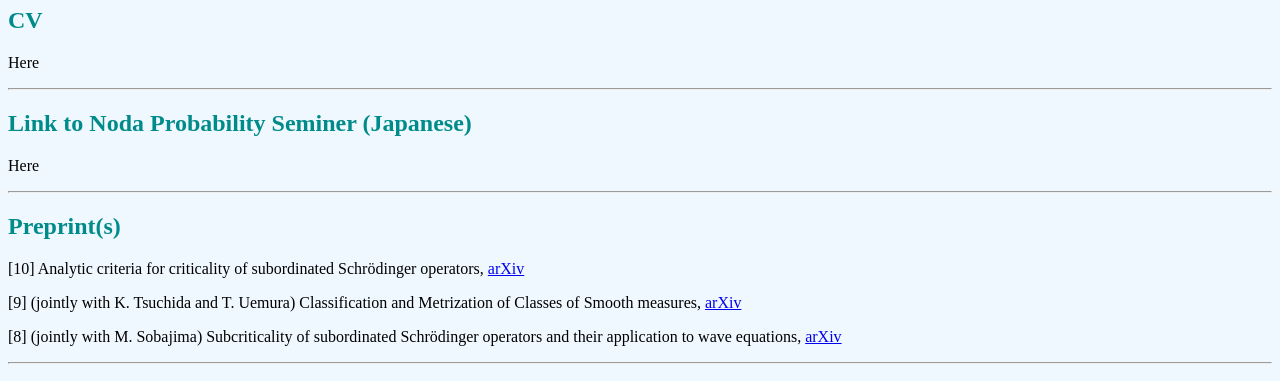
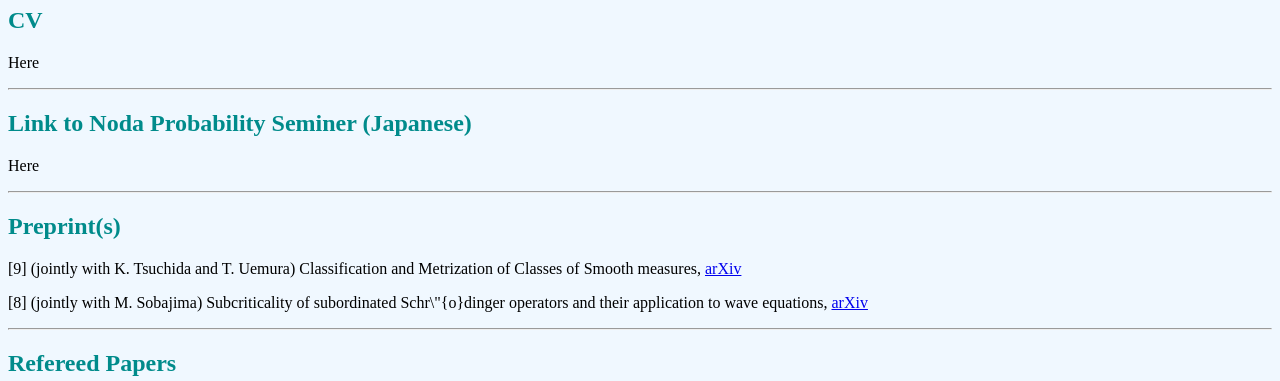
Before and after one commit to ooitaku/ooitaku.github.io, a plain HTML site: page index.html in a window 1280 px wide. Shown: the part 419-800 px from the top of the page. Drawn offline with Linux system fonts and the light colour scheme.

Commit message:
Add files via upload

```diff
--- a/index.html
+++ b/index.html
@@ -49,9 +49,8 @@
 <hr>
 
 	<h2><font color="darkcyan">Preprint(s)</font></h2>
-			<p>[10] Analytic criteria for criticality of subordinated Schrödinger operators, <a href="https://arxiv.org/abs/2611.10614" style="text-decoration: underline">arXiv</a>
 		<p>[9] (jointly with <a href="https://www.nda.ac.jp/cc/math/staff.html" style = "color:inherit"> K. Tsuchida</a> and <a href="http://stoc-proc.com/people/uemura/index.htm" style = "color:inherit"> T. Uemura</a>) Classification and Metrization of Classes of Smooth measures, <a href="https://arxiv.org/abs/2605.05864" style="text-decoration: underline">arXiv</a>
-	<p>[8] (jointly with <a href="https://www.tus.ac.jp/ridai/doc/ji/RIJIA01Detail.php?act=&kin=ken&diu=5923" style = "color:inherit"> M. Sobajima</a>) Subcriticality of subordinated Schrödinger operators and their application to wave equations, <a href="https://arxiv.org/abs/2604.07845" style="text-decoration: underline">arXiv</a> </p>
+	<p>[8] (jointly with <a href="https://www.tus.ac.jp/ridai/doc/ji/RIJIA01Detail.php?act=&kin=ken&diu=5923" style = "color:inherit"> M. Sobajima</a>) Subcriticality of subordinated Schr\"{o}dinger operators and their application to wave equations, <a href="https://arxiv.org/abs/2604.07845" style="text-decoration: underline">arXiv</a> </p>
 
 
 <hr>
@@ -100,6 +99,7 @@ and Related Topics</a>, RIMS, Kyoto University, September 30, 2025.</p>
 
 
 	<h3><font color="darkcyan">Domestic Conferences</font> </h3>
+		<p>[31] Subcriticality of subordinated Schr\"{o}dinger operators and their application to wave equations,  <a href="https://sites.google.com/view/markov2026/" style = "color:inherit">マルコフ過程とその周辺</a>, 恩寵林記念館, November 20, 2026.</p>
 		<p>[30] Subcriticality of subordinated Schr\"{o}dinger operators and their application to wave equations,  <a href="https://www.math.kyoto-u.ac.jp/ja/event/seminar/6084" style = "color:inherit">関西確率論セミナー</a>, 京都大学, October 23, 2026.</p>
 		<p>[29] Subcriticality of subordinated Schr\"{o}dinger operators and their application to wave equations, <a href="https://www.mathsoc.jp/activity/meeting/kobe26sept/index.html" style = "color:inherit">日本数学会分科会</a>, 神戸大学, September 1, 2026.</p>
 		<p>[28] Dirichlet形式とRevuz対応 (特別講演), <a href="https://sites.google.com/view/yss2026" style = "color:inherit"> 2026年度確率論ヤングサマーセミナー</a>, いこいの村はりま, August 17, 2026.</p>
```
